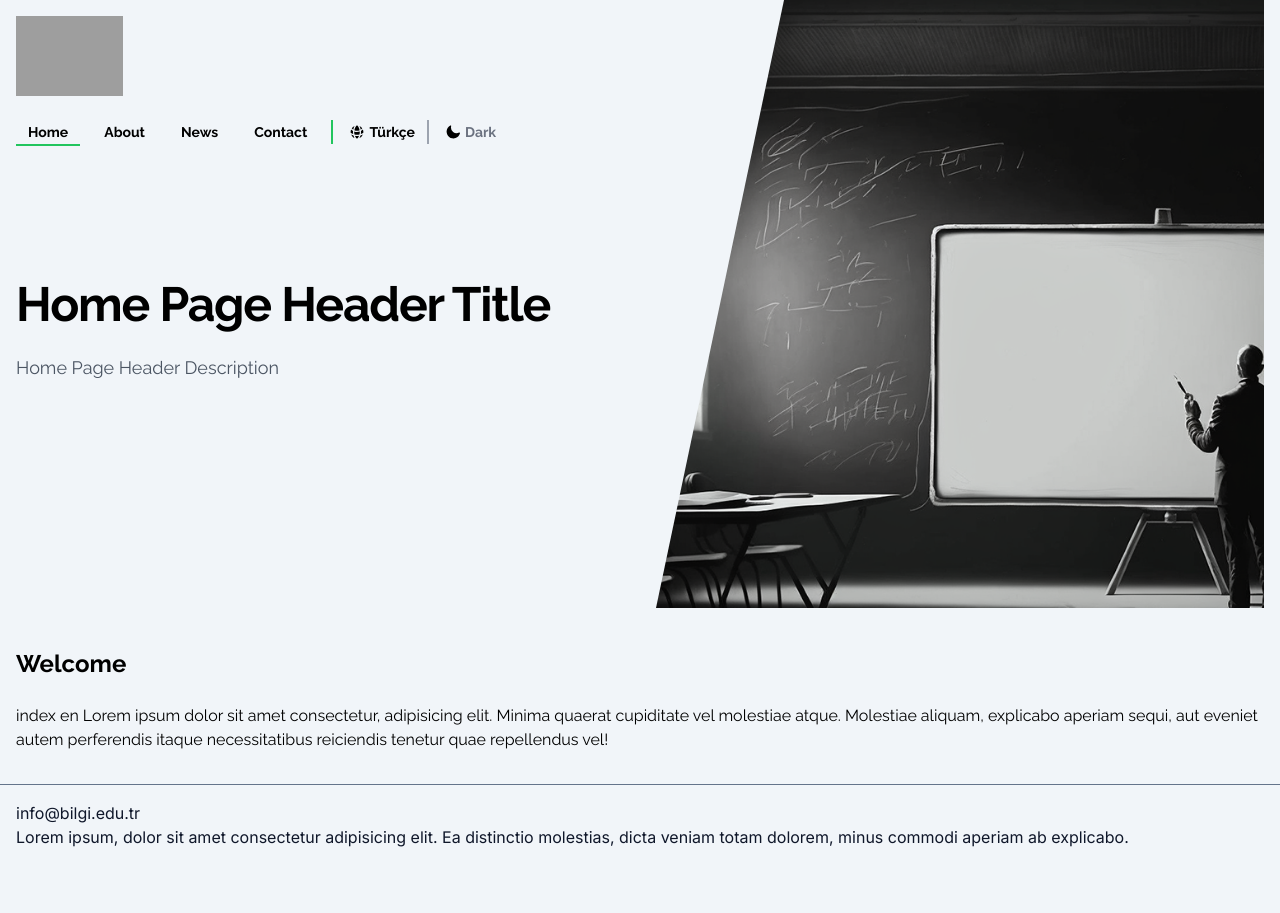
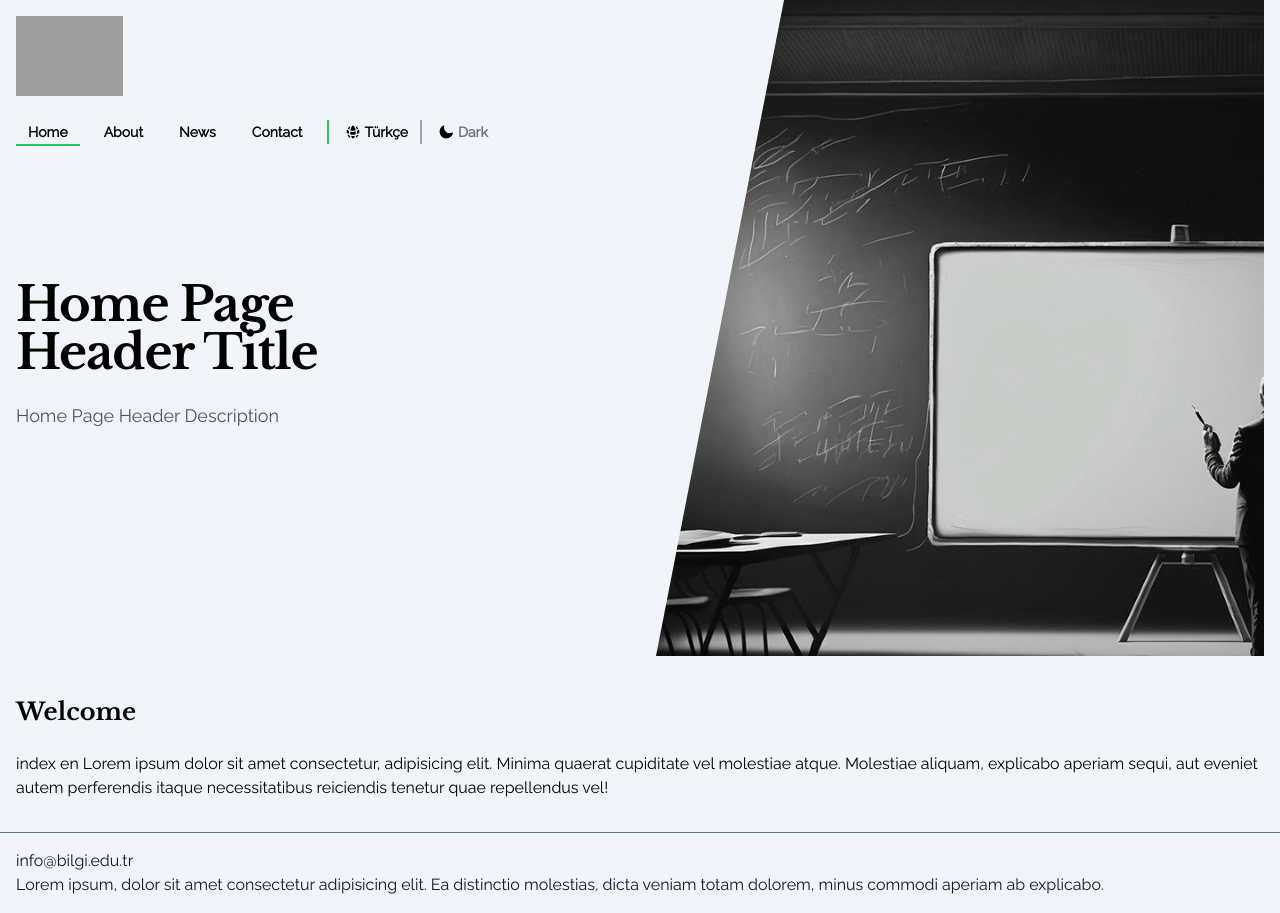
Before and after one commit to bilgi-webteam/nuxt3-boilerplate, a Nuxt app: page / in a window 1280 px wide. Before the commit the page ends 865 px from the top, so only its background shows below. Built offline with nearby package versions, Linux system fonts and the light colour scheme; grey boxes are pictures that could not be loaded.

Commit message:
Refactor submenu styles in Header.vue and Footer.vue components

```diff
--- a/components/Footer.vue
+++ b/components/Footer.vue
@@ -1,5 +1,5 @@
 <template>
-  <footer class="max-w-screen-xl mx-auto dark:text-slate-100 text-slate-900 border-slate-500 border-t-[1px] container p-4 min-h-18 font-Inter">
+  <footer class="max-w-screen-xl mx-auto dark:text-slate-100 text-slate-900 border-slate-500 border-t-[1px] container p-4 min-h-18">
     <p><a :href="'mailto:' + email">{{ email }}</a> </p>
     <p>Lorem ipsum, dolor sit amet consectetur adipisicing elit. Ea distinctio molestias, dicta veniam totam dolorem, minus commodi aperiam ab explicabo.</p>
   </footer>
--- a/components/Header.vue
+++ b/components/Header.vue
@@ -94,8 +94,8 @@
           <div class="relative py-32 sm:py-40 lg:py-56 lg:pr-0">
             <div class="max-w-2xl mx-auto lg:mx-0 lg:max-w-xl">
               <client-only>
-              <h1 class="text-3xl font-bold tracking-tight text-black dark:text-slate-100 sm:text-5xl">{{ headerData.title || ' ' }}</h1>
-              <p class="mt-6 text-lg leading-8 text-gray-600 dark:text-slate-100">{{ headerData.paragraph || ' ' }}</p>
+              <h1 class="text-3xl font-bold tracking-tight text-black dark:text-slate-100 sm:text-5xl font-Libre text-balance">{{ headerData.title || ' ' }}</h1>
+              <p class="mt-6 text-lg leading-8 text-gray-600 dark:text-slate-100 text-balance">{{ headerData.paragraph || ' ' }}</p>
               </client-only>
             </div>
           </div>
--- a/layouts/default.vue
+++ b/layouts/default.vue
@@ -16,18 +16,22 @@
         [&_h2]:mb-6
         [&_h2]:text-2xl
         [&_h2]:font-bold
+        [&_h2]:font-Libre
 
         [&_h3]:mb-4
         [&_h3]:text-xl
         [&_h3]:font-bold
+        [&_h3]:font-Libre
 
+        [&_h4]:mb-2
         [&_h4]:text-lg
         [&_h4]:font-bold
-        [&_h4]:mb-2
+        [&_h4]:font-Libre
 
         [&_h5]:mb-1
         [&_h5]:text-base
         [&_h5]:font-bold
+        [&_h5]:font-Libre
       ">
         <NuxtPage />
       </main>
--- a/nuxt.config.ts
+++ b/nuxt.config.ts
@@ -86,12 +86,10 @@ export default defineNuxtConfig({
       // Roboto: true,
       // 'Josefin+Sans': true,
       // Lato: [100, 300],
-      Raleway: [400, 700],
-      Inter: '200..700',
-      // 'Crimson Pro': {
-      //   wght: '200..900',
-      //   ital: '200..700',
-      // }
+      // Raleway: [400, 700],
+      Raleway: '100..900',
+      'Libre+Baskerville': [400, 700],
+      // Inter: '200..700',
     }
   }
 })
--- a/pages/index.vue
+++ b/pages/index.vue
@@ -1,5 +1,5 @@
 <template>
-  <h2>{{ $t('welcome') }}</h2>
+  <h2 class="font-Libre">{{ $t('welcome') }}</h2>
   <component :is="currentContent"></component>
 </template>
 <script setup lang="ts">
--- a/tailwind.config.js
+++ b/tailwind.config.js
@@ -14,7 +14,7 @@ module.exports = {
     extend: {
       fontFamily: {
         Raleway: ['Raleway', 'sans-serif'],
-        Inter: ['Inter', 'sans-serif'],
+        Libre: ['Libre Baskerville', 'serif'],
       },
     },
   },
```
